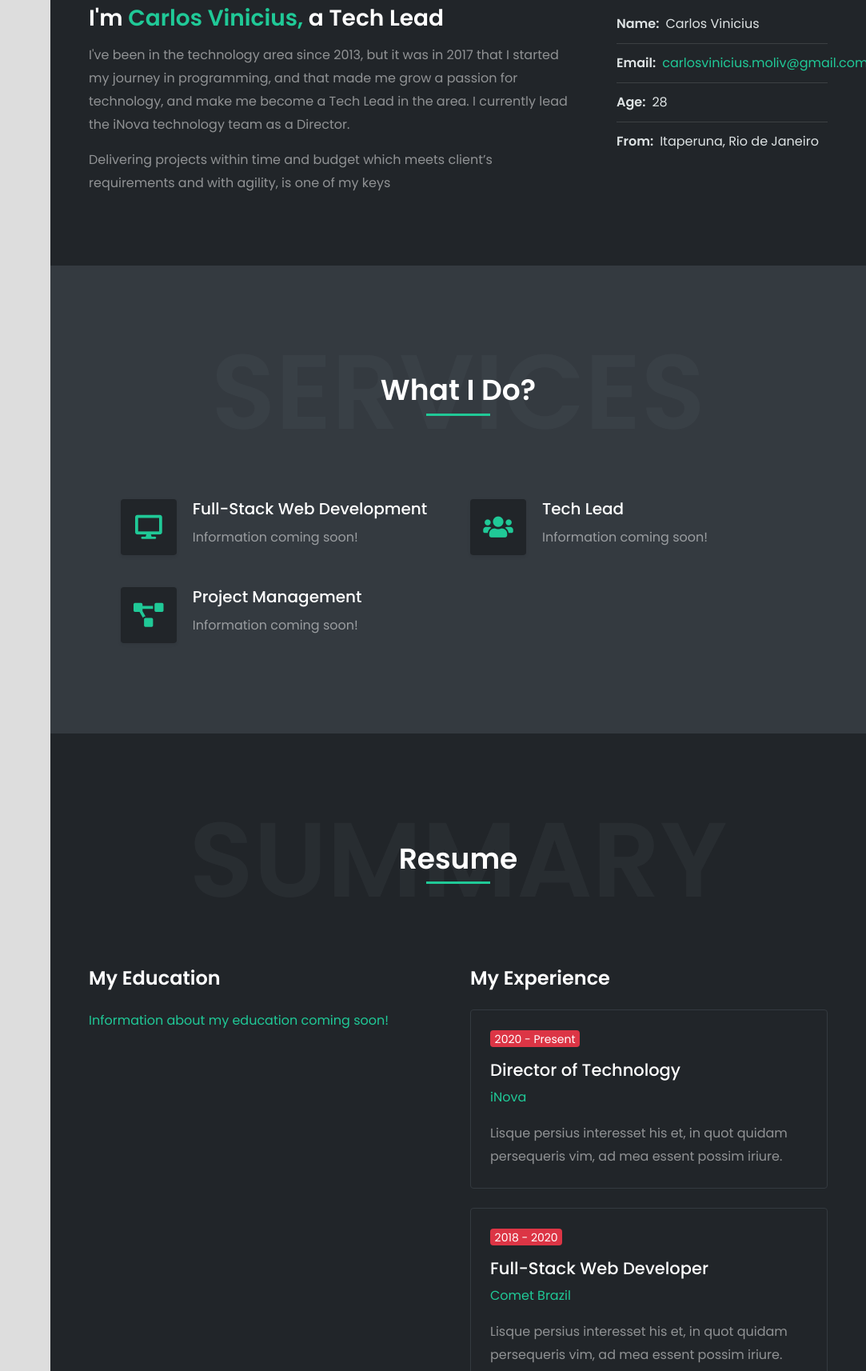
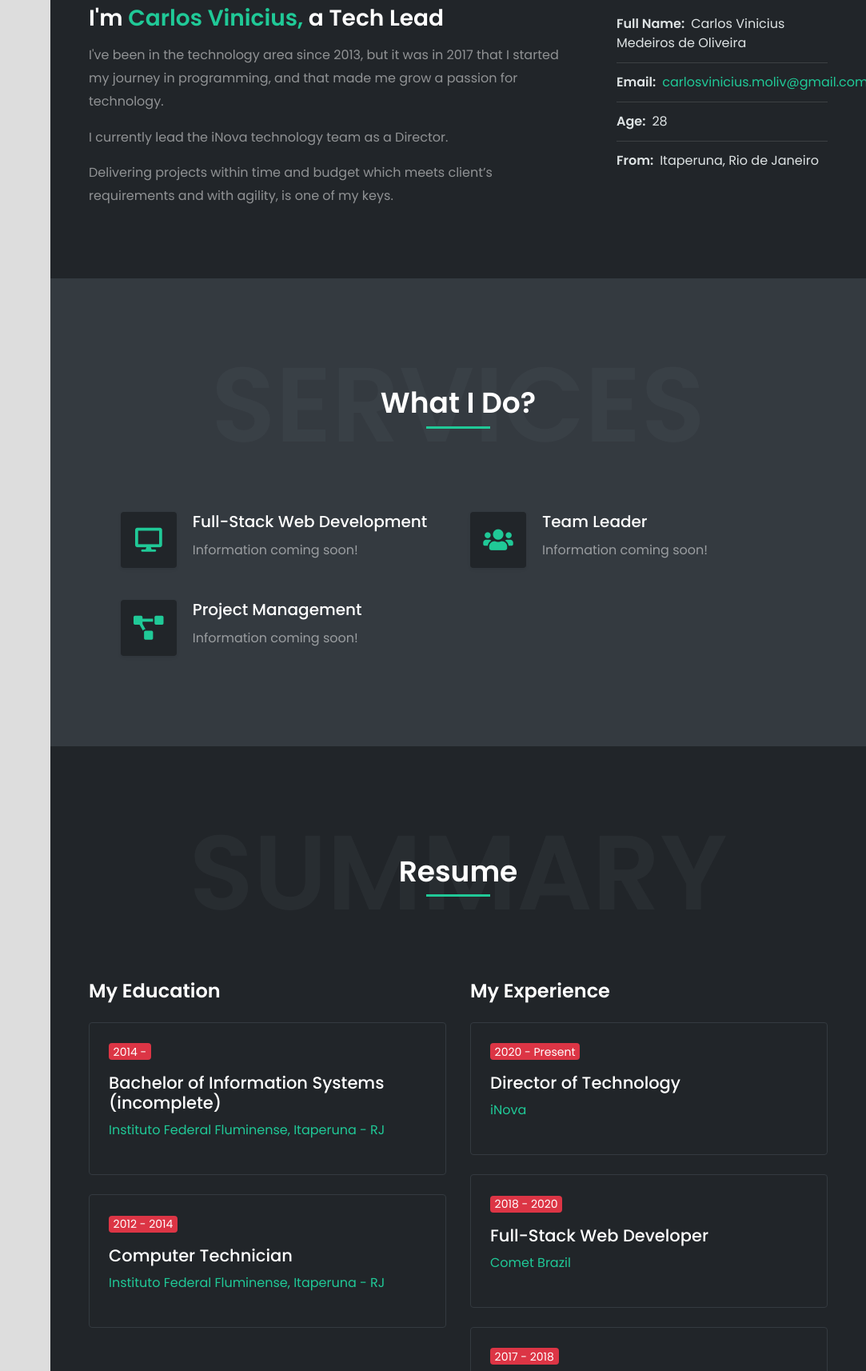
Before and after one commit to carlosmoliv/me, a plain HTML site: page index.html in a window 1280 px wide. Shown: the part 1086-2800 px from the top of the page at 80% size, without its empty margins (197-1280 px from the left). Drawn offline with Linux system fonts and the light colour scheme.

Commit message:
add improvements

```diff
--- a/index.html
+++ b/index.html
@@ -15,7 +15,10 @@
     <meta
       name="description"
       content="I'm Carlos Vinicius, a Tech Lead.
-      I've been in the technology area since 2013, but it was in 2017 that I started my journey in programming, and that made me grow a passion for technology, and make me become a Tech Lead in the area. I currently lead the iNova technology team as a Director."
+      I've been in the technology area since 2013, but it was in
+      2017 that I started my journey in programming, and that made me grow a
+      passion for technology, what made me become a Tech Lead in the area.
+      I currently lead the iNova technology team as a Director."
     />
     <meta name="author" content="Carlos Vinicius" />
 
@@ -343,22 +346,24 @@
                 <p class="text-white-50">
                   I've been in the technology area since 2013, but it was in
                   2017 that I started my journey in programming, and that made
-                  me grow a passion for technology, and make me become a Tech
-                  Lead in the area. I currently lead the iNova technology team
-                  as a Director.
+                  me grow a passion for technology.
+                </p>
+
+                <p class="text-white-50">
+                  I currently lead the iNova technology team as a Director.
                 </p>
 
                 <p class="text-white-50">
                   Delivering projects within time and budget which meets
-                  client’s requirements and with agility, is one of my keys
+                  client’s requirements and with agility, is one of my keys.
                 </p>
               </div>
               <div class="col-lg-4 mt-5 mt-lg-0">
                 <div class="pl-4">
                   <ul class="list-style-2 list-style-light text-light">
                     <li>
-                      <span class="font-weight-600 mr-2">Name:</span>Carlos
-                      Vinicius
+                      <span class="font-weight-600 mr-2">Full Name:</span>Carlos
+                      Vinicius Medeiros de Oliveira
                     </li>
                     <li>
                       <span class="font-weight-600 mr-2">Email:</span
@@ -488,7 +493,7 @@
                       >
                         <i class="fas fa-users"></i>
                       </div>
-                      <h3 class="text-white">Tech Lead</h3>
+                      <h3 class="text-white">Team Leader</h3>
                       <p class="text-white-50 mb-0">Information coming soon!</p>
                     </div>
                   </div>
@@ -558,42 +563,46 @@
                 <h2 class="text-6 text-white font-weight-600 mb-4">
                   My Education
                 </h2>
-                <p style="color: #20c997">
-                  Information about my education coming soon!
-                </p>
-                <!-- <div class="border border-dark rounded p-4 mb-4">
+                <div class="border border-dark rounded p-4 mb-4">
                   <p class="badge badge-danger text-2 font-weight-400">
-                    2000 - 2004
+                    2014 -
                   </p>
-                  <h3 class="text-5 text-white">Computer Science</h3>
-                  <p class="text-primary">International University</p>
-                  <p class="text-white-50 mb-0">
+                  <h3 class="text-5 text-white">
+                    Bachelor of Information Systems (incomplete)
+                  </h3>
+                  <p class="text-primary">
+                    <a
+                      href="https://portal1.iff.edu.br/nossos-campi/itaperuna"
+                      target="_blank"
+                    >
+                      Instituto Federal Fluminense, Itaperuna - RJ
+                    </a>
+                  </p>
+                  <!-- <p class="text-white-50 mb-0">
                     Lisque persius interesset his et, in quot quidam persequeris
                     vim, ad mea essent possim iriure.
+                  </p> -->
+                </div>
+
+                <div class="border border-dark rounded p-4 mb-4">
+                  <p class="badge badge-danger text-2 font-weight-400">
+                    2012 - 2014
                   </p>
-                </div> -->
-                <!-- <div class="border border-dark rounded p-4 mb-4">
-                  <p class="badge badge-danger text-2 font-weight-400">
-                    2005 - 2008
+                  <h3 class="text-5 text-white">Computer Technician</h3>
+                  <p class="text-primary">
+                    <a
+                      href="https://portal1.iff.edu.br/nossos-campi/itaperuna"
+                      target="_blank"
+                    >
+                      Instituto Federal Fluminense, Itaperuna - RJ
+                    </a>
                   </p>
-                  <h3 class="text-5 text-white">Bachelor Degree</h3>
-                  <p class="text-primary">University of California</p>
-                  <p class="text-white-50 mb-0">
+
+                  <!-- <p class="text-white-50 mb-0">
                     Lisque persius interesset his et, in quot quidam persequeris
                     vim, ad mea essent possim iriure.
-                  </p>
-                </div>
-                <div class="border border-dark rounded p-4 mb-4">
-                  <p class="badge badge-danger text-2 font-weight-400">
-                    2009 - 2012
-                  </p>
-                  <h3 class="text-5 text-white">Master Degree</h3>
-                  <p class="text-primary">Harvard University</p>
-                  <p class="text-white-50 mb-0">
-                    Lisque persius interesset his et, in quot quidam persequeris
-                    vim, ad mea essent possim iriure.
-                  </p>
-                </div> -->
+                  </p> -->
+                </div>
               </div>
 
               <div class="col-md-6">
@@ -606,11 +615,13 @@
                     2020 - Present
                   </p>
                   <h3 class="text-5 text-white">Director of Technology</h3>
-                  <p class="text-primary">iNova</p>
-                  <p class="text-white-50 mb-0">
+                  <p class="text-primary">
+                    <a href="https://inovany.com.br" target="_blank">iNova</a>
+                  </p>
+                  <!-- <p class="text-white-50 mb-0">
                     Lisque persius interesset his et, in quot quidam persequeris
                     vim, ad mea essent possim iriure.
-                  </p>
+                  </p> -->
                 </div>
 
                 <div class="border border-dark rounded p-4 mb-4">
@@ -618,11 +629,16 @@
                     2018 - 2020
                   </p>
                   <h3 class="text-5 text-white">Full-Stack Web Developer</h3>
-                  <p class="text-primary">Comet Brazil</p>
-                  <p class="text-white-50 mb-0">
+                  <p class="text-primary">
+                    <a href="https://comet.com.br" target="_blank"
+                      >Comet Brazil</a
+                    >
+                  </p>
+
+                  <!-- <p class="text-white-50 mb-0">
                     Lisque persius interesset his et, in quot quidam persequeris
                     vim, ad mea essent possim iriure.
-                  </p>
+                  </p> -->
                 </div>
 
                 <div class="border border-dark rounded p-4 mb-4">
@@ -630,11 +646,15 @@
                     2017 - 2018
                   </p>
                   <h3 class="text-5 text-white">Web Developer</h3>
-                  <p class="text-primary">Comet Brazil</p>
-                  <p class="text-white-50 mb-0">
+                  <p class="text-primary">
+                    <a href="https://comet.com.br" target="_blank"
+                      >Comet Brazil</a
+                    >
+                  </p>
+                  <!-- <p class="text-white-50 mb-0">
                     Lisque persius interesset his et, in quot quidam persequeris
                     vim, ad mea essent possim iriure.
-                  </p>
+                  </p> -->
                 </div>
               </div>
             </div>
@@ -857,7 +877,7 @@
                 </div>
 
                 <p class="text-light font-weight-500 text-left mb-2">
-                  UX <span class="float-right">55%</span>
+                  UX/UI <span class="float-right">55%</span>
                 </p>
                 <div class="progress progress-sm bg-dark-2 mb-4">
                   <div
```
